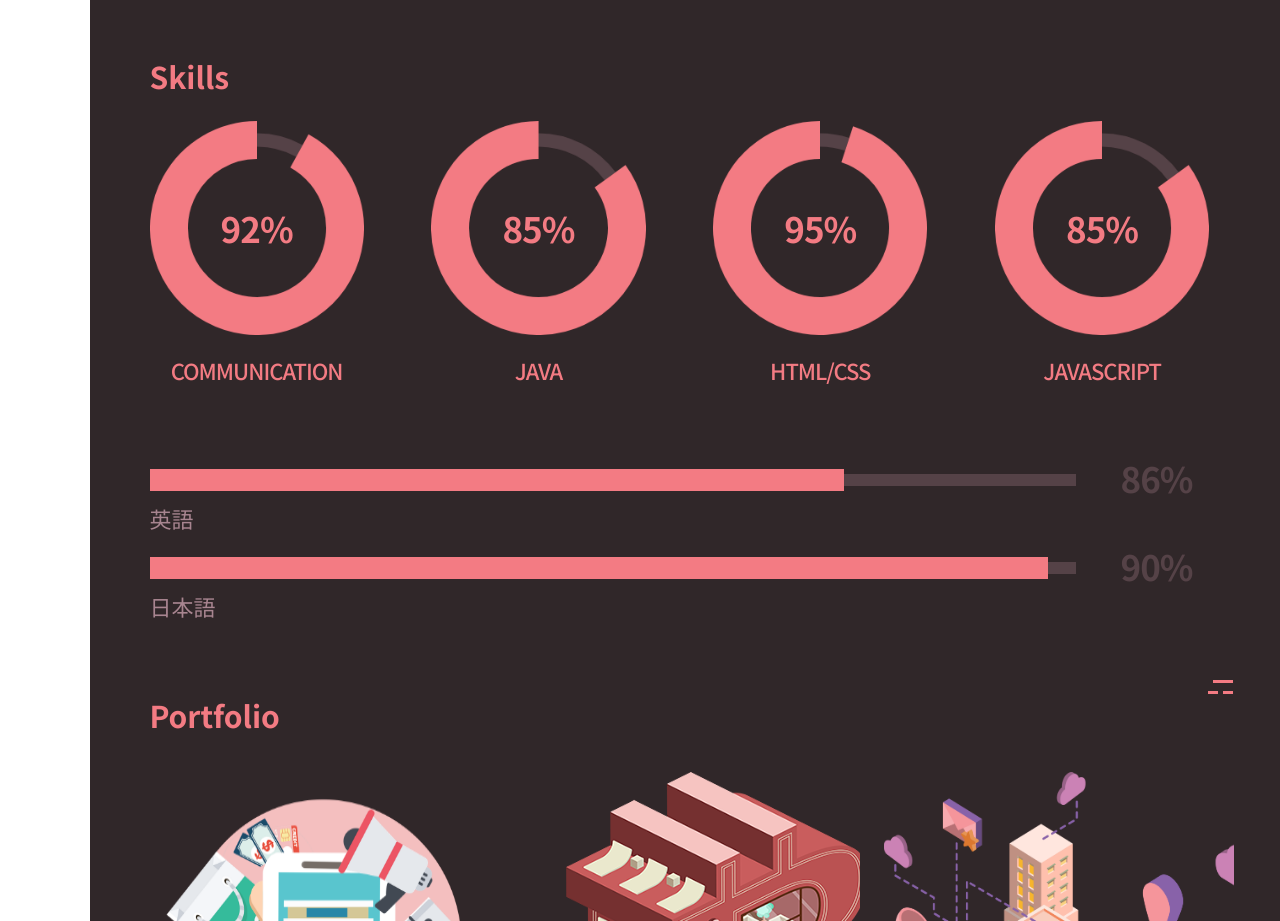
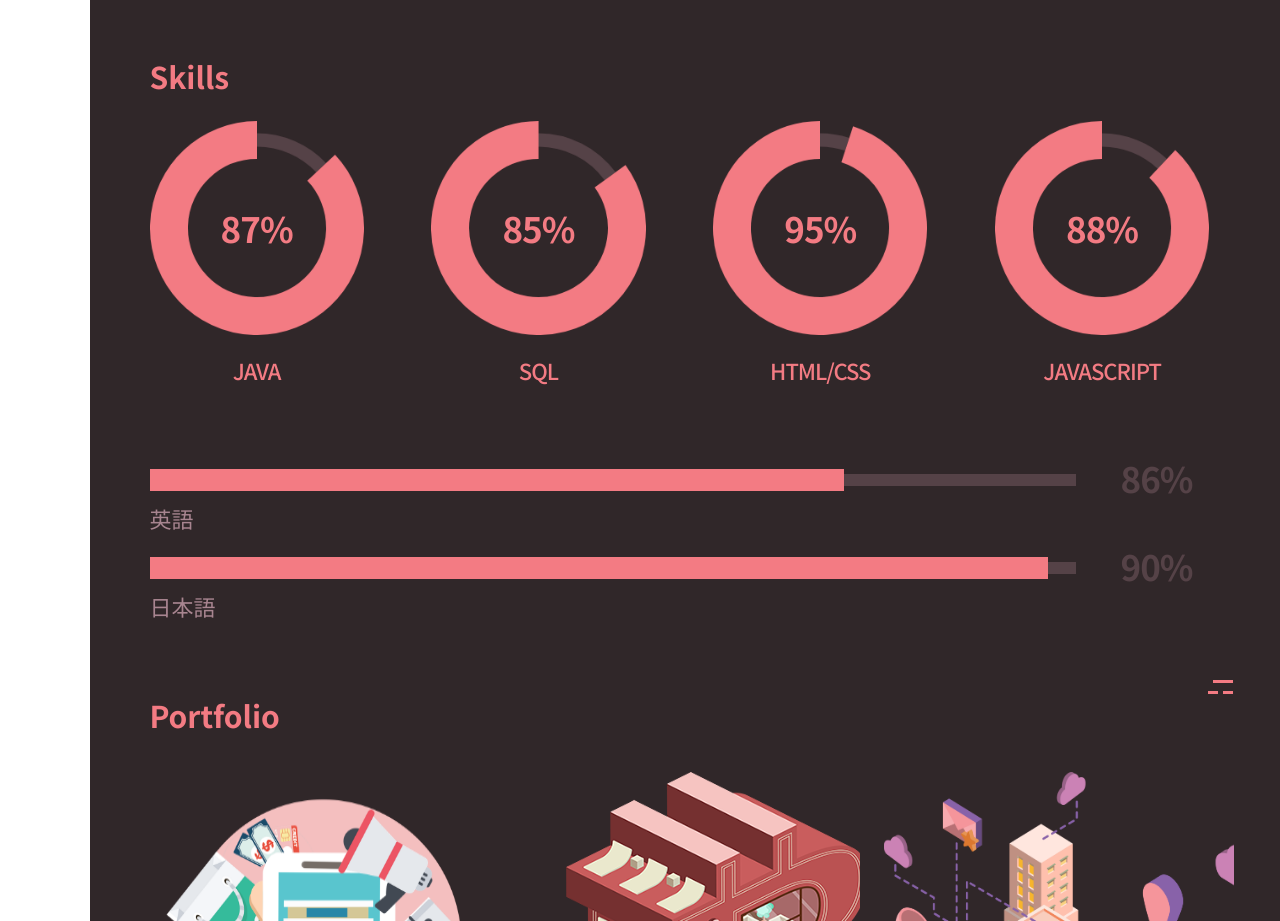
Before and after one commit to nk1230/mywebnk, a plain HTML site: page index.html in a window 1280 px wide. Shown: the part 3640-4561 px from the top of the page. Drawn offline with Linux system fonts and the light colour scheme.

Commit message:
Update index.html

```diff
--- a/index.html
+++ b/index.html
@@ -288,17 +288,17 @@
 
                                 <div class="skill-circle-holder">
                                     <div class="skill-circle">
-                                        <div class="skill-circle-wrapper relative" data-value="0.92" data-color="#f37b83" data-empty-color="#554247">
+                                        <div class="skill-circle-wrapper relative" data-value="0.87" data-color="#f37b83" data-empty-color="#554247">
                                             <span class="skill-circle-num"></span>
                                         </div>
-                                        <p class="skill-circle-text">COMMUNICATION</p>
+                                        <p class="skill-circle-text">JAVA</p>
                                     </div>
 
                                     <div class="skill-circle">
                                         <div class="skill-circle-wrapper relative" data-value="0.85" data-color="#f37b83" data-empty-color="#554247">
                                             <span class="skill-circle-num"></span>
                                         </div>
-                                        <p class="skill-circle-text">JAVA</p>
+                                        <p class="skill-circle-text">SQL</p>
                                     </div>
 
                                     <div class="skill-circle">
@@ -309,7 +309,7 @@
                                     </div>
 
                                     <div class="skill-circle">
-                                        <div class="skill-circle-wrapper relative" data-value="0.85" data-color="#f37b83" data-empty-color="#554247">
+                                        <div class="skill-circle-wrapper relative" data-value="0.88" data-color="#f37b83" data-empty-color="#554247">
                                             <span class="skill-circle-num"></span>
                                         </div>
                                         <p class="skill-circle-text">JAVASCRIPT</p>
```
